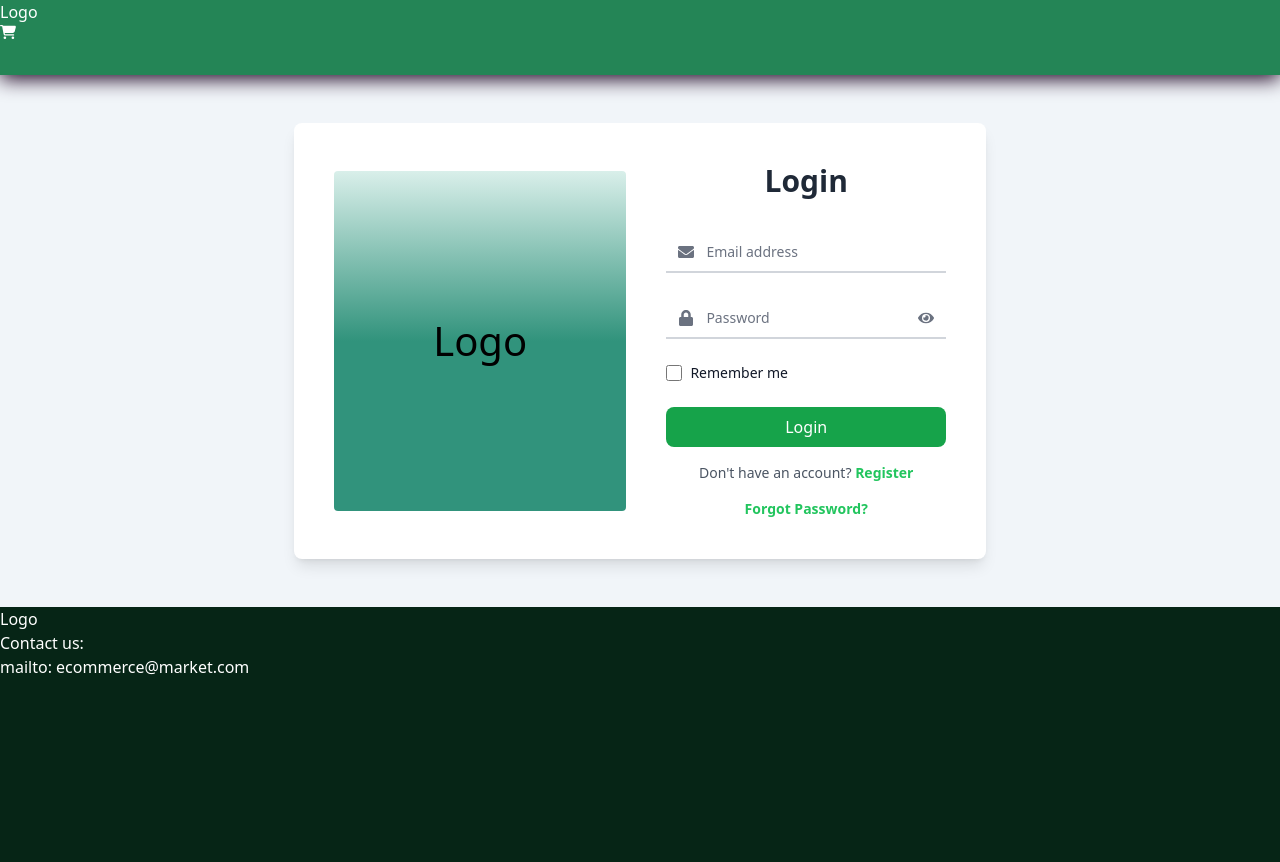
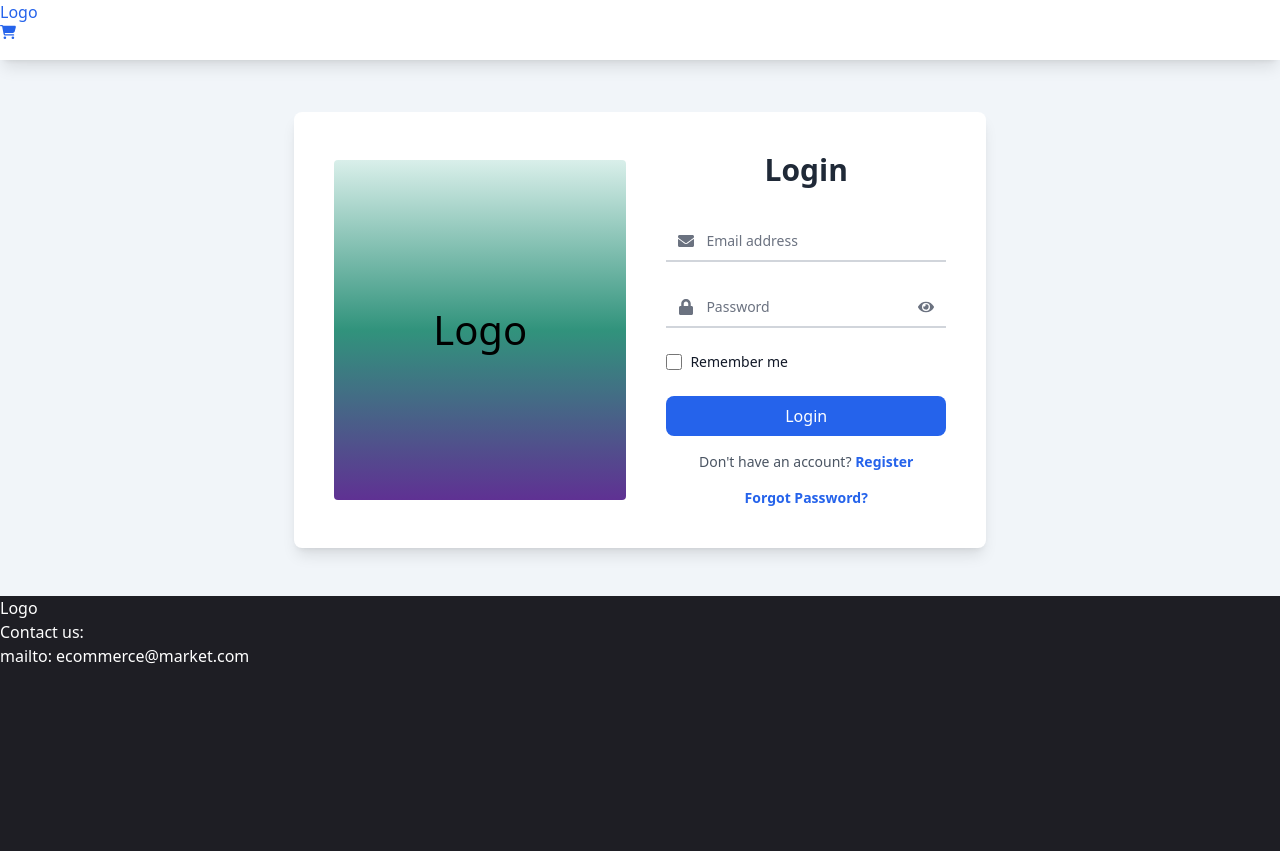
Before and after one commit to project-team1241/ecommerce_frontend, a React (Vite) app: page /login in a window 1280 px wide. Built offline with nearby package versions, Linux system fonts and the light colour scheme.

Commit message:
color changes

```diff
--- a/src/components/Footer.jsx
+++ b/src/components/Footer.jsx
@@ -2,7 +2,7 @@ import React from "react";
 
 const Footer = () => {
     return (
-        <div className="bg-[#062516] h-[255px] text-white">
+        <div className="bg-[#1e1e24] h-[255px] text-white">
             <section>
                 <h2>Logo</h2>
                 <h3>Contact us:</h3>
--- a/src/components/LogoComponent.jsx
+++ b/src/components/LogoComponent.jsx
@@ -3,7 +3,7 @@ import React from "react";
 function LogoComponent({ width = "w-[436px]", height = "h-[500px]" }) {
     return (
         <div
-            className={`flex flex-col justify-center items-center ${width} ${height} bg-gradient-to-t from-[#31937C] via-[#31937C] to-[#D9EFEA] rounded-[4px]`}
+            className={`flex flex-col justify-center items-center ${width} ${height} bg-gradient-to-t from-[#5f3193] via-[#31937C] to-[#D9EFEA] rounded-[4px]`}
         >
             <p className="text-[40px]">Logo</p>
         </div>
--- a/src/components/Nav.jsx
+++ b/src/components/Nav.jsx
@@ -3,7 +3,7 @@ import { FaCartShopping } from "react-icons/fa6";
 
 const Nav = () => {
     return (
-        <div className="bg-[#248556] text-white h-[75px] rouded-b-[5px] drop-shadow-nav-shadow">
+        <div className="fixed bg-[#ffffff] text-gray-900 h-[60px] rouded-b-[5px] shadow-lg hover:text-blue-600 w-screen z-10">
             <h2>Logo</h2>
             <FaCartShopping></FaCartShopping>
         </div>
--- a/src/pages/Login.jsx
+++ b/src/pages/Login.jsx
@@ -17,7 +17,7 @@ function Login() {
     };
 
     return (
-        <div className="w-screen flex items-center justify-center bg-slate-100 py-12">
+        <div className="w-screen flex items-center justify-center bg-slate-100 py-12 pt-28">
             <div className="flex flex-col md:flex-row items-center space-y-5 md:space-y-0 md:space-x-10 bg-white p-10 rounded-lg shadow-lg">
                 {/*logo*/}
                 <LogoComponent width="w-[320px]" height="h-[340px]" />
@@ -30,14 +30,14 @@ function Login() {
                         <input
                             type="text"
                             id="email"
-                            className="peer w-full bg-transparent border-b-2 border-gray-300 text-gray-900 text-sm rounded-none focus:outline-none focus:border-green-500 block p-2.5 pl-10 placeholder-transparent "
+                            className="peer w-full bg-transparent border-b-2 border-gray-300 text-gray-900 text-sm rounded-none focus:outline-none focus:border-blue-600 block p-2.5 pl-10 placeholder-transparent "
                             placeholder="Email address"
                             required
                         />
                         <FaEnvelope className="absolute left-3 top-1/2 transform -translate-y-1/2 text-gray-500" />
                         <label
                             htmlFor="email"
-                            className="absolute left-10 text-sm text-gray-500 transition-all duration-200 transform -translate-y-1/2 peer-placeholder-shown:top-1/2 peer-placeholder-shown:text-sm peer-focus:top-0 peer-focus:text-xs peer-focus:text-green-500 peer-valid:top-0 peer-valid:text-xs peer-valid:text-green-500 hover:cursor-text"
+                            className="absolute left-10 text-sm text-gray-500 transition-all duration-200 transform -translate-y-1/2 peer-placeholder-shown:top-1/2 peer-placeholder-shown:text-sm peer-focus:top-0 peer-focus:text-xs peer-focus:text-blue-600 peer-valid:top-0 peer-valid:text-xs peer-valid:text-blue-600 hover:cursor-text"
                         >
                             Email address
                         </label>
@@ -48,14 +48,14 @@ function Login() {
                         <input
                             type={showPassword ? "text" : "password"}
                             id="password"
-                            className="peer w-full bg-transparent border-b-2 border-gray-300 text-gray-900 text-sm rounded-none focus:outline-none focus:border-green-500 block p-2.5 pl-10 placeholder-transparent "
+                            className="peer w-full bg-transparent border-b-2 border-gray-300 text-gray-900 text-sm rounded-none focus:outline-none focus:border-blue-600 block p-2.5 pl-10 placeholder-transparent "
                             placeholder="Password"
                             required
                         />
                         <FaLock className="absolute left-3 top-1/2 transform -translate-y-1/2 text-gray-500" />
                         <label
                             htmlFor="password"
-                            className="absolute left-10 text-sm text-gray-500 transition-all duration-200 transform -translate-y-1/2 peer-placeholder-shown:top-1/2 peer-placeholder-shown:text-sm peer-focus:top-0 peer-focus:text-xs peer-focus:text-green-500 peer-valid:top-0 peer-valid:text-xs peer-valid:text-green-500 hover:cursor-text"
+                            className="absolute left-10 text-sm text-gray-500 transition-all duration-200 transform -translate-y-1/2 peer-placeholder-shown:top-1/2 peer-placeholder-shown:text-sm peer-focus:top-0 peer-focus:text-xs peer-focus:text-blue-600 peer-valid:top-0 peer-valid:text-xs peer-valid:text-blue-600 hover:cursor-text"
                         >
                             Password
                         </label>
@@ -76,7 +76,7 @@ function Login() {
                             id="rememberMe"
                             checked={rememberMe}
                             onChange={handleRememberMeChange}
-                            className="w-4 h-4 text-green-500 border-gray-300 rounded focus:ring-green-500"
+                            className="w-4 h-4 text-blue-600 border-gray-300 rounded focus:ring-blue-600"
                         />
                         <label htmlFor="rememberMe" className="ml-2 text-sm text-gray-900">
                             Remember me
@@ -84,7 +84,7 @@ function Login() {
                     </div>
 
                     {/* Login Button */}
-                    <button type="submit" className="w-full bg-green-600 text-white p-2 rounded-lg hover:bg-green-500">
+                    <button type="submit" className="w-full bg-blue-600 text-white p-2 rounded-lg hover:bg-blue-600">
                         Login
                     </button>
 
@@ -92,7 +92,7 @@ function Login() {
                     <div className="mt-4 text-center">
                         <p className="text-sm text-gray-600">
                             Don't have an account?{" "}
-                            <a href="/register" className="text-green-500 font-semibold">
+                            <a href="/register" className="text-blue-600 font-semibold">
                                 Register
                             </a>
                         </p>
@@ -101,7 +101,7 @@ function Login() {
                     {/* Forgot Password Link */}
                     <div className="mt-4 text-center">
                         <p className="text-sm text-gray-600">
-                            <a href="/forgot-password" className="text-green-500 font-semibold">
+                            <a href="/forgot-password" className="text-blue-600 font-semibold">
                                 Forgot Password?
                             </a>
                         </p>
```
Also changed, not shown: src/pages/Register.jsx (+13 -13 lines).
